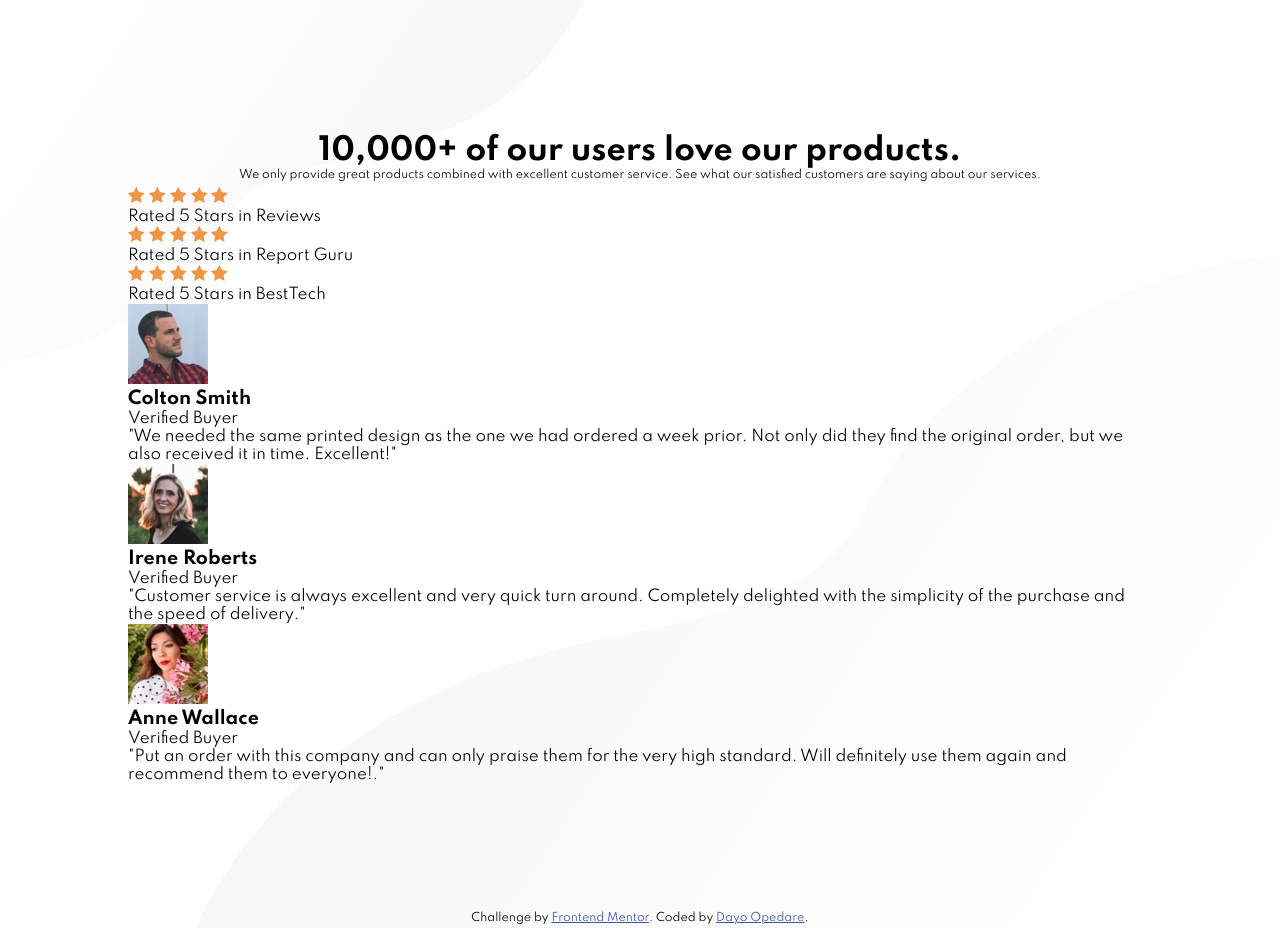
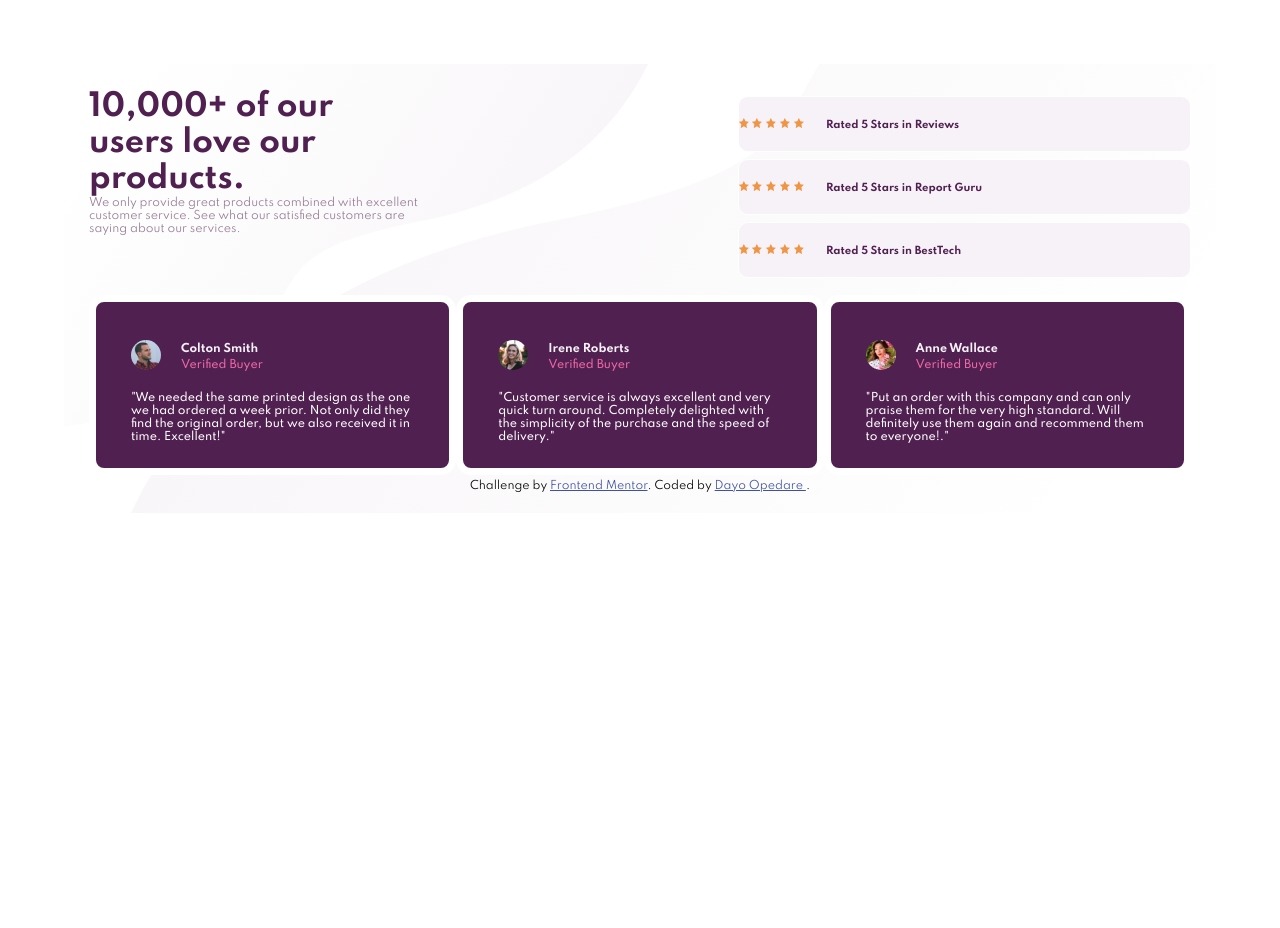
Before and after one commit to iopedare/social_proof, a plain HTML site: page index.html in a window 1280 px wide. After the commit the page ends 800 px from the top, so only its background shows below. Drawn offline with Linux system fonts and the light colour scheme.

Commit message:
drafting css

```diff
--- a/index.html
+++ b/index.html
@@ -34,111 +34,130 @@
     </style>
   </head>
   <body>
+    <!-- Container for social proof and footer -->
+    <div class="social-proof container">
 
-    <div class="container">
+      <!-- Container that shell header, star and profile -->
+      <div class="row">
 
-
-      <div class="text-container">
+        <!-- The header column -->
+        <div class="col-6 col-s-7 main header-container">
+          <div class="item header">
             <h1 class="heading-1">10,000+ of our users love our products.</h1>
-        <p class="para-1" style="font-size:11px;">
-          We only provide great products combined with excellent customer service. See what our satisfied customers are saying about our services.
+          </div>
+          <p class="para-1">
+            We only provide great products combined with excellent customer service.
+            See what our satisfied customers are saying about our services.
           </p>
         </div>
 
-      <div class="review-container">
-        <div class="review-list">
+        <!-- The Star colomn -->
+        <div class="col-3 col-s-5 main star-container">
+          <div id="item-review" class="item-review">
+            <div class="review-list one">
               <div class="icon-star">
                 <img src="images/icon-star.svg" alt="Uh oh!">
                 <img src="images/icon-star.svg" alt="Uh oh!">
                 <img src="images/icon-star.svg" alt="Uh oh!">
                 <img src="images/icon-star.svg" alt="Uh oh!">
                 <img src="images/icon-star.svg" alt="Uh oh!">
+                <a id="rate-review">Rated 5 Stars in Reviews<a>
               </div>
-          <p class="review-text">Rated 5 Stars in Reviews</p>
             </div>
 
-        <div class="review-list">
+            <div class="review-list two">
               <div class="icon-star">
                 <img src="images/icon-star.svg" alt="Uh oh!">
                 <img src="images/icon-star.svg" alt="Uh oh!">
                 <img src="images/icon-star.svg" alt="Uh oh!">
                 <img src="images/icon-star.svg" alt="Uh oh!">
                 <img src="images/icon-star.svg" alt="Uh oh!">
+                <a id="rate-review">Rated 5 Stars in Report Guru</a>
               </div>
-          <p class="review-text">Rated 5 Stars in Report Guru</p>
             </div>
 
-        <div class="review-list">
+            <div class="review-list three">
               <div class="icon-star">
                 <img src="images/icon-star.svg" alt="Uh oh!">
                 <img src="images/icon-star.svg" alt="Uh oh!">
                 <img src="images/icon-star.svg" alt="Uh oh!">
                 <img src="images/icon-star.svg" alt="Uh oh!">
                 <img src="images/icon-star.svg" alt="Uh oh!">
+                <a id="rate-review">Rated 5 Stars in BestTech</a>
               </div>
-          <p class="review-text">Rated 5 Stars in BestTech</p>
+            </div>
+          </div>
         </div>
 
-      </div>
+        <!-- Customer feedback column -->
+        <div class="col-3 col-s-12 row-2 main profile-container">
 
-      <div class="profile-container">
-        <div class="card-container once">
+          <div class="photo-card one col-s-4">
+            <div class="card-container card_one">
               <div class="profile-title">
-            <img class="profile-image"src="images/image-colton.jpg" alt="Uh Colton!">
+                <img class="profile-image" src="images/image-colton.jpg" alt="Uh Colton!">
                 <div class="profile-name">
                   <h3 class="fullname">Colton Smith</h3>
-              <p class="status">Verified Buyer</p>
+                  <p class="verification status">Verified Buyer</p>
                 </div>
               </div>
-          <p class="feedback">
+              <p class="customer-feedback">
                 "We needed the same printed design as the one we had ordered a week prior.
                 Not only did they find the original order, but we also received it in time.
                 Excellent!"
               </p>
+
+            </div>
           </div>
 
-        <div class="card-container deux">
+          <div class="photo-card two col-s-4">
+            <div class="card-container card_two">
               <div class="profile-title">
-            <img class="profile-image"src="images/image-irene.jpg" alt="Uh Irene!">
+                <img class="profile-image" src="images/image-irene.jpg" alt="Uh Irene!">
                 <div class="profile-name">
                   <h3 class="fullname">Irene Roberts</h3>
-              <p class="status">Verified Buyer</p>
+                  <p class="verification status">Verified Buyer</p>
                 </div>
               </div>
-          <p class="feedback">
+              <p class="customer-feedback">
                 "Customer service is always excellent and very quick turn around. Completely
                 delighted with the simplicity of the purchase and the speed of delivery."
               </p>
+
+            </div>
           </div>
 
-        <div class="card-container trois">
+          <div class="photo-card three col-s-4">
+            <div class="card-container card_three">
               <div class="profile-title">
-            <img class="profile-image"src="images/image-anne.jpg" alt="Uh Anne!">
+                <img class="profile-image" src="images/image-anne.jpg" alt="Uh Anne!">
                 <div class="profile-name">
                   <h3 class="fullname">Anne Wallace</h3>
-              <p class="status">Verified Buyer</p>
+                  <p class="verification status">Verified Buyer</p>
                 </div>
               </div>
-          <p class="feedback">
+              <p class="customer-feedback">
                 "Put an order with this company and can only praise them for the very high standard.
                 Will definitely use them again and recommend them to everyone!."
               </p>
+
             </div>
           </div>
+
 
         </div>
 
 
+      </div>
+
 
       <div class="attribution">
       Challenge by
-        <a href="https://www.frontendmentor.io?ref=challenge" target="_blank"
-          >Frontend Mentor</a
-        >. Coded by <a href="#">Dayo Opedare</a>.
-      </div>
+      <a href="https://www.frontendmentor.io?ref=challenge" target="_blank">
+        Frontend Mentor</a>. Coded by <a href="#">Dayo Opedare
+        </a>.
       </div>
 
-
-
+    </div>
   </body>
 </html>
--- a/style.css
+++ b/style.css
@@ -16,30 +16,177 @@
   box-sizing: border-box;
 }
 
-body {
-  display: block;
+
+.social-proof.container {
+  background: var(--white);
+  background-image:
+    url("images/bg-pattern-top-desktop.svg"),
+    url("images/bg-pattern-bottom-desktop.svg")
+  ;
+  background-repeat: no-repeat no-repeat;
+  background-position: top left, bottom right;
+
   font-size: 15px;
   font-family: 'Spartan', sans-serif;
-  background-image: url("images/bg-pattern-top-desktop.svg"), url("images/bg-pattern-bottom-desktop.svg");
-  background-repeat: no-repeat, no-repeat;
-  background-position: top left, bottom right;
-  height: 100vh;
+
+  min-width: 375px;
+  max-width: 1440px;
+
+  margin-top: 5%;
+  margin-left: 5%;
+  margin-right: 5%;
+
+  padding: 20px;
+
 }
 
-.container {
+/* Header Container */
+.header-container h1{
+  width: 250px;
+}
+
+.header-container p{
+  word-wrap: break-word;
+  width: 350px;
+  font-size: 11px;
+  color: var(--dark-gray-magenta);
+}
+
+/* Font Color */
+.heading-1 {
+  color: var(--dark-magenta);
+}
+
+.review-list {
+  background-color: var(--light-gray-magenta);
+  border: 1px solid var(--white);
+  border-radius: 10px;
+  margin: 7px 0;
+
   display: flex;
   flex-direction: column;
   justify-content: center;
-  margin: 10%;
+  align-self: center;
+  text-align: left;
+  height: 7vh;
+
+
+
+  color: var(--dark-magenta);
 }
 
-.text-container {
-  text-align: center;
-  margin: 5px 0;
+
+
+/* Next step is to change the size of the star */
+#rate-review {
+  font-size: 10px;
+  font-weight: bold;
+  margin-left: 18px;
 }
 
-.text-container .header-1 {
-  color: var(--dark-gray-magenta);
-  font-weight: 700;
-  font-size: 35px;
+.icon-star img {
+  height: 10px;
+  width: 10px;
 }
+
+/* Here is the profile card */
+.photo-card {
+  background: var(--dark-magenta);
+  border: 7px solid var(--white);
+  border-radius: 15px;
+
+  height: 180px;
+  width: 300px;
+}
+
+.card-container {
+  padding: 20px;
+}
+
+.customer-feedback {
+  padding: 10px;
+  color: var(--white);
+  font-size: 11px;
+  font-weight: 500;
+}
+
+.profile-image {
+  border-radius: 50%;
+
+  height: 30px;
+  width: 30px;
+
+  margin-top: 13px;
+  margin-left: 10px;
+}
+
+.fullname {
+  color: var(--light-gray-magenta);
+  font-size: 11px;
+  margin-bottom: 3px;
+}
+
+.verification {
+  color: var(--soft-pink);
+  font-size: 11px;
+  font-weight: 500;
+}
+
+.profile-name {
+  margin-top: -32px;
+  margin-left: 60px;
+}
+
+.profile-title {
+  margin-bottom: 10px;
+}
+
+/* Arrange all column */
+.row::after {
+  content: "";
+  clear: both;
+  display: table;
+}
+
+[class*="col-"] {
+  float: left;
+  padding: 5px;
+  width: 100%;
+
+  /* margin: 10px auto; */
+}
+
+/* Responsive Web */
+@media only screen and (min-width: 731px) {
+  /* For tablets: */
+
+
+  .col-s-1 {width: 8.33%;}
+  .col-s-2 {width: 16.66%;}
+  .col-s-3 {width: 25%;}
+  .col-s-4 {width: 33.33%;}
+  .col-s-5 {width: 41.66%;}
+  .col-s-6 {width: 50%;}
+  .col-s-7 {width: 58.33%;}
+  .col-s-8 {width: 66.66%;}
+  .col-s-9 {width: 75%;}
+  .col-s-10 {width: 83.33%;}
+  .col-s-11 {width: 91.66%;}
+  .col-s-12 {width: 100%;}
+}
+@media only screen and (min-width: 1441px) {
+  /* For desktop: */
+
+  .col-1 {width: 8.33%;}
+  .col-2 {width: 16.66%;}
+  .col-3 {width: 25%;}
+  .col-4 {width: 33.33%;}
+  .col-5 {width: 41.66%;}
+  .col-6 {width: 50%;}
+  .col-7 {width: 58.33%;}
+  .col-8 {width: 66.66%;}
+  .col-9 {width: 75%;}
+  .col-10 {width: 83.33%;}
+  .col-11 {width: 91.66%;}
+  .col-12 {width: 100%;}
+}
```
Lines whose indentation alone changed are shown as unchanged.
